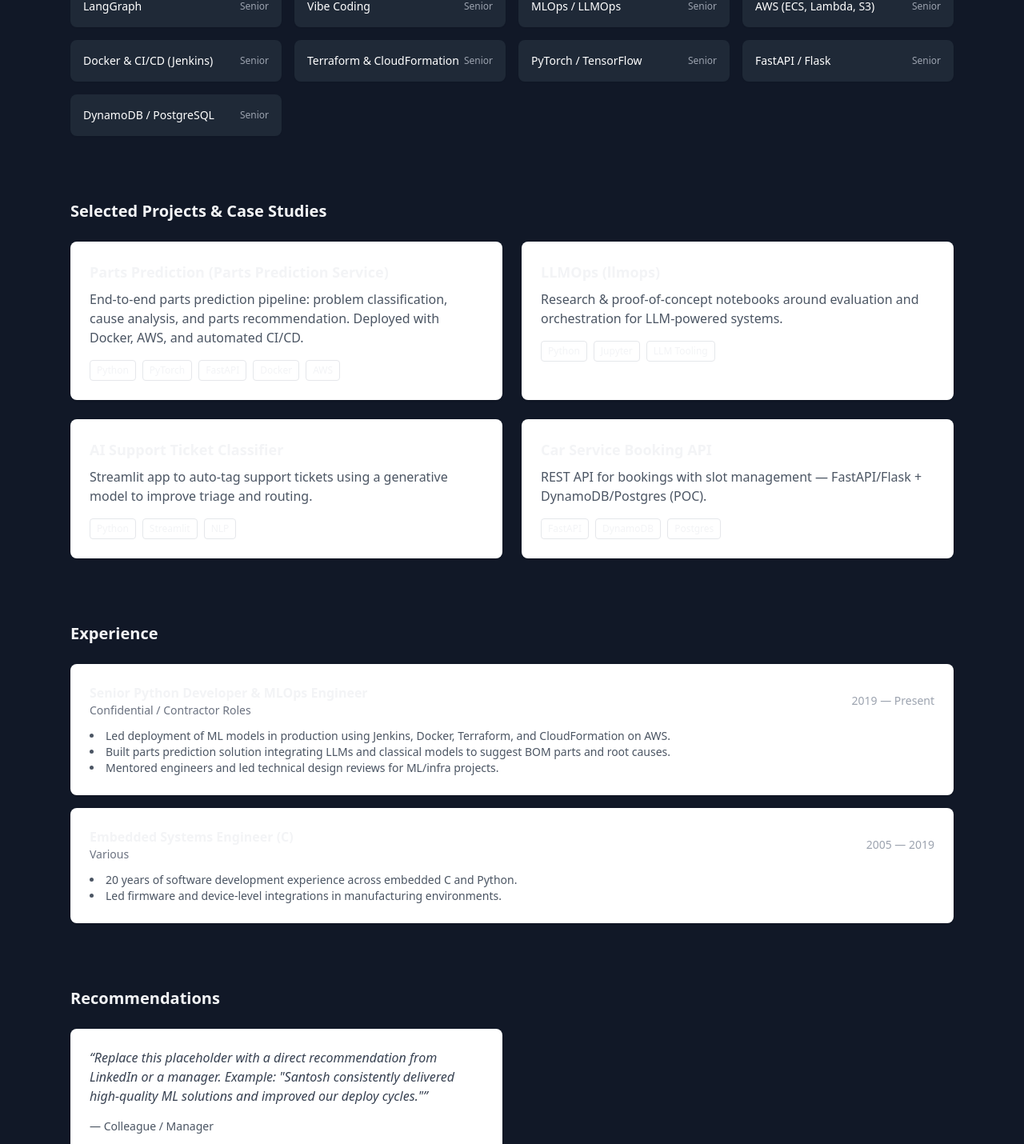
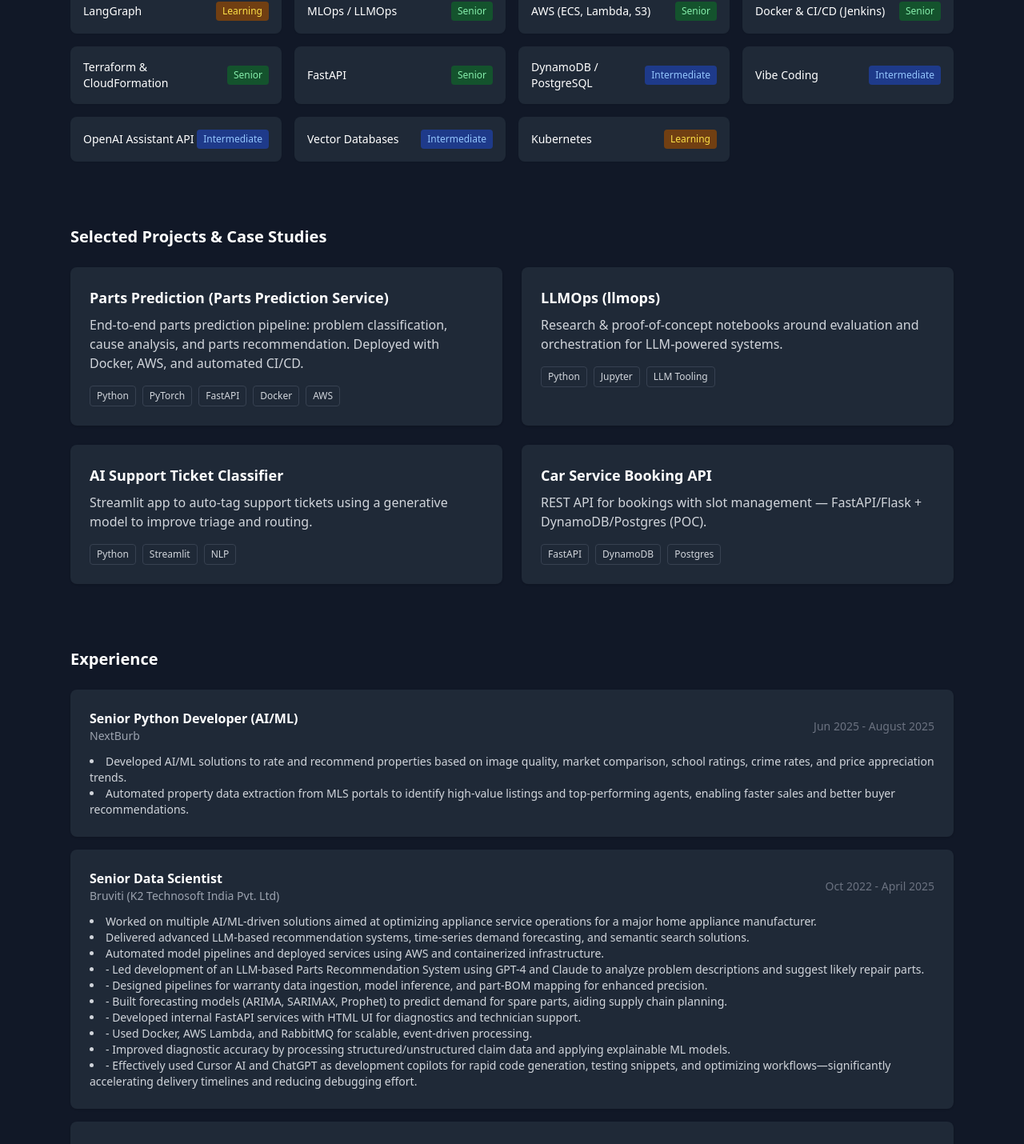
Before and after one commit to santoshkitkare/work-portfolio, a React app in the folder frontend/: page / in a window 1280 px wide. Shown: the part 1053-2483 px from the top of the page at 80% size. Built offline with nearby package versions, Linux system fonts and the light colour scheme; the HTML template or start-up script is replaced by a standard one.

Commit message:
Updated Skillset with level

```diff
--- a/frontend/src/App.jsx
+++ b/frontend/src/App.jsx
@@ -22,19 +22,21 @@
   const tagline = 'Building production-grade ML systems, automations, and LLM-driven developer tools.';
 
   const skills = [
-    'Python',
-    'Generative AI',
-    'Agentic AI',
-    'LangChain',
-    'LangGraph',
-    'Vibe Coding',
-    'MLOps / LLMOps',
-    'AWS (ECS, Lambda, S3)',
-    'Docker & CI/CD (Jenkins)',
-    'Terraform & CloudFormation',
-    'PyTorch / TensorFlow',
-    'FastAPI / Flask',
-    'DynamoDB / PostgreSQL'
+    { name: 'Python', level: 'Senior' },
+    { name: 'Generative AI', level: 'Senior' },
+    { name: 'Agentic AI', level: 'Intermediate' },
+    { name: 'LangChain', level: 'Learning' },
+    { name: 'LangGraph', level: 'Learning' },
+    { name: 'MLOps / LLMOps', level: 'Senior' },
+    { name: 'AWS (ECS, Lambda, S3)', level: 'Senior' },
+    { name: 'Docker & CI/CD (Jenkins)', level: 'Senior' },
+    { name: 'Terraform & CloudFormation', level: 'Senior' },
+    { name: 'FastAPI', level: 'Senior' },
+    { name: 'DynamoDB / PostgreSQL', level: 'Intermediate' },
+    { name: 'Vibe Coding', level: 'Intermediate' },
+    { name: 'OpenAI Assistant API', level: 'Intermediate' },
+    { name: 'Vector Databases', level: 'Intermediate' },
+    { name: 'Kubernetes', level: 'Learning' }
   ];
 
   // Projects pulled from GitHub (public repos) — update descriptions and links as needed
@@ -68,22 +70,71 @@
   // Experience timeline (summarized). Replace company names and dates with exact values if needed.
   const timeline = [
     {
-      role: 'Senior Python Developer & MLOps Engineer',
-      company: 'Confidential / Contractor Roles',
-      period: '2019 — Present',
+      role: 'Senior Python Developer (AI/ML)',
+      company: 'NextBurb',
+      period: 'Jun 2025 - August 2025',
       bullets: [
-        'Led deployment of ML models in production using Jenkins, Docker, Terraform, and CloudFormation on AWS.',
-        'Built parts prediction solution integrating LLMs and classical models to suggest BOM parts and root causes.',
-        'Mentored engineers and led technical design reviews for ML/infra projects.'
+        'Developed AI/ML solutions to rate and recommend properties based on image quality, market comparison, school ratings, crime rates, and price appreciation trends.',
+        'Automated property data extraction from MLS portals to identify high-value listings and top-performing agents, enabling faster sales and better buyer recommendations.'
       ]
     },
     {
-      role: 'Embedded Systems Engineer (C)',
-      company: 'Various',
-      period: '2005 — 2019',
+      role: 'Senior Data Scientist',
+      company: 'Bruviti (K2 Technosoft India Pvt. Ltd)',
+      period: 'Oct 2022 - April 2025',
       bullets: [
-        '20 years of software development experience across embedded C and Python.',
-        'Led firmware and device-level integrations in manufacturing environments.'
+        'Worked on multiple AI/ML-driven solutions aimed at optimizing appliance service operations for a major home appliance manufacturer.',
+        'Delivered advanced LLM-based recommendation systems, time-series demand forecasting, and semantic search solutions.',
+        'Automated model pipelines and deployed services using AWS and containerized infrastructure.',
+        '- Led development of an LLM-based Parts Recommendation System using GPT-4 and Claude to analyze problem descriptions and suggest likely repair parts.',
+        '- Designed pipelines for warranty data ingestion, model inference, and part-BOM mapping for enhanced precision.',
+        '- Built forecasting models (ARIMA, SARIMAX, Prophet) to predict demand for spare parts, aiding supply chain planning.',
+        '- Developed internal FastAPI services with HTML UI for diagnostics and technician support.',
+        '- Used Docker, AWS Lambda, and RabbitMQ for scalable, event-driven processing.',
+        '- Improved diagnostic accuracy by processing structured/unstructured claim data and applying explainable ML models.',
+        '- Effectively used Cursor AI and ChatGPT as development copilots for rapid code generation, testing snippets, and optimizing workflows—significantly accelerating delivery timelines and reducing debugging effort.'
+      ]
+    },
+    {
+      role: 'Python Developer - AI/ML',
+      company: 'Bruviti (K2 Technosoft India Pvt. Ltd)',
+      period: 'Mar 2020 — September 2022',
+      bullets: [
+        'Developed and deployed a Parts Prediction System using deep learning models trained on historical warranty claim data. Aimed to enhance first-time fix rates by predicting required parts in advance and improving technician readiness.',
+        '- Developed deep learning models trained on warranty claims for part prediction and repair planning.',
+        '- Built automated training pipelines for neural network-based models, handling diverse appliance types.',
+        '- Integrated model predictions with service portal APIs for technician tools.',
+        '- Implemented asynchronous workflows using AWS Lambda and RabbitMQ.'
+      ]
+    },
+    {
+      role: 'Technical Lead',
+      company: 'Bruviti (K2 Technosoft India Pvt. Ltd)',
+      period: 'Oct 2013 — Feb 2020',
+      bullets: [
+        'As an Embedded System Programmer, worked on Cross compilation, Design and Development of different Framework for Renesas Synergy Platform.'
+      ]
+    },
+    {
+      role: 'Technical Lead',
+      company: 'Taraspan Solution Pvt. Ltd. Pune',
+      period: 'Nov 2022 - Oct 2013',
+      bullets: [
+        'Working as Technical Lead, participation in design solution for new features, customer requirement analysis, development and bug fixing in WiFi Access Point Controller.'
+      ]
+    },
+    {
+      role: 'Technical Lead',
+      company: '2Wire IDC Pvt. Ltd. Pune',
+      period: 'Apr 2015 - Oct 2012',
+      bullets: [
+        'Worked extensively on embedded C-based system development for networking and IoT devices. Designed and ported protocol stacks (TCP/IP, TR-069, 6LoWPAN), integrated RTOS (FreeRTOS, ThreadX), and built cellular and wireless frameworks for Renesas Synergy MCUs. Also contributed to system architecture, debugging, product releases, and mentoring junior engineers.',
+        '- Worked on C-based embedded systems for telecom and IoT products.',
+        '- Ported networking and device provisioning stacks (TCP/IP, TR-069) to multiple platforms.',
+        '- Built cellular and wireless frameworks (e.g., using NimbeLink, Quectel) for Renesas MCUs.',
+        '- Delivered TR-069 compliant solutions to global ISPs (AT&T, SingTel).',
+        '- Mentored junior engineers and contributed to cross-team architecture decisions.'
+
       ]
     }
   ];
@@ -91,9 +142,23 @@
   // NOTE: LinkedIn scraping is often blocked; please paste any exact testimonial quotes into the TESTIMONIALS array below.
   const testimonials = [
     {
-      quote: 'Replace this placeholder with a direct recommendation from LinkedIn or a manager. Example: "Santosh consistently delivered high-quality ML solutions and improved our deploy cycles."',
-      who: 'Colleague / Manager'
+      quote: 'I have worked with Santosh for many years and I definitely recommend him as a team member not only for his strong technical skills but also as a responsible, reliable, and hardworking intellect. Santosh has consistently demonstrated deep expertise in Python, machine learning libraries, and predictive algorithms. Beyond his technical proficiency, Santosh is a dependable colleague who takes ownership of his work and contributes positively to team collaboration. His professionalism, dedication, and problem-solving capabilities surely make him a valuable contributor in the organization.',
+      who: 'Gopi Kori / Senior Technical Architect at Bruviti'
+    },
+    {
+      quote: 'I’ve had the pleasure of working alongside Santosh for over a decade, and during this time, I’ve consistently been impressed by his dedication, work ethic, and proactive approach to every challenge.\nHe is someone who takes ownership of tasks and sees them through with a level of commitment that truly sets him apart. Whether it’s navigating complex problems, supporting team objectives, or anticipating potential issues before they arise, Santosh is always a step ahead. His attention to detail and willingness to go the extra mile make him an invaluable asset to any team.\nIt’s rare to come across someone as reliable, collaborative, and forward-thinking. I would highly recommend Santosh to any organization looking for a strong performer and a trusted team player.',
+      who: 'Pratik Pujar / Data Science Architect at Bruviti (K2 Technosoft India Pvt. Ltd)'
+    },
+    {
+      quote: 'Santosh\'s ability to take "complete responsibility" of all the tasks assigned to him makes him a very reliable resource and we can 100% count on him. His attitude toward work is excellent, always on his toes and ready go extra miles to make his task shine.',
+      who: 'Vikram Barate / VP Engineering at Neurealm (Formerly GSLab|GAVS)'
+    },
+    {
+      quote: 'Santosh is a great SW engineer. He is a specialist in the network domain. I trusted Santosh to realize complex tasks and the results were up to my expectations. I highly recommend Santosh.',
+      who: 'Regis BONDIDIER / Software Engineering Manager'
     }
+
+
   ];
 
   const [status, setStatus] = useState('');
@@ -171,8 +236,8 @@
           <ul className="mt-4 grid grid-cols-2 gap-4 text-sm">
             <li className="border dark:border-gray-700 p-3 rounded dark:text-gray-300">20+ years software dev</li>
             <li className="border dark:border-gray-700 p-3 rounded dark:text-gray-300">5+ years Python / AI</li>
-            <li className="border dark:border-gray-700 p-3 rounded dark:text-gray-300">ML production & MLOps</li>
-            <li className="border dark:border-gray-700 p-3 rounded dark:text-gray-300">AWS, Docker, CI/CD</li>
+            <li className="border dark:border-gray-700 p-3 rounded dark:text-gray-300">Gen AI & MLOps</li>
+            <li className="border dark:border-gray-700 p-3 rounded dark:text-gray-300">AWS, Docker, GitHub Action, CI/CD</li>
           </ul>
         </div>
       </section>
@@ -192,12 +257,17 @@
 
       {/* SKILLS */}
       <section className="max-w-6xl mx-auto px-6 py-10">
-        <h3 className="text-xl font-semibold mb-4">Skills & Expertise</h3>
+        <h3 className="text-xl font-semibold mb-4 dark:text-white">Skills & Expertise</h3>
         <div className="grid grid-cols-2 md:grid-cols-4 gap-4">
           {skills.map((s) => (
-            <div key={s} className="bg-white dark:bg-gray-800 p-4 rounded-lg shadow-sm flex items-center justify-between">
-              <span className="text-sm font-medium dark:text-white">{s}</span>
-              <span className="text-xs text-gray-500 dark:text-gray-400">Senior</span>
+            <div key={s.name} className="bg-white dark:bg-gray-800 p-4 rounded-lg shadow-sm flex items-center justify-between">
+              <span className="text-sm font-medium dark:text-white">{s.name}</span>
+              <span className={`text-xs px-2 py-1 rounded ${
+                s.level === 'Senior' ? 'bg-green-100 text-green-800 dark:bg-green-900 dark:text-green-300' :
+                s.level === 'Intermediate' ? 'bg-blue-100 text-blue-800 dark:bg-blue-900 dark:text-blue-300' :
+                s.level === 'Learning' ? 'bg-yellow-100 text-yellow-800 dark:bg-yellow-900 dark:text-yellow-300' :
+                'bg-purple-100 text-purple-800 dark:bg-purple-900 dark:text-purple-300'
+              }`}>{s.level}</span>
             </div>
           ))}
         </div>
@@ -205,15 +275,15 @@
 
       {/* PROJECTS */}
       <section id="projects" className="max-w-6xl mx-auto px-6 py-10">
-        <h3 className="text-xl font-semibold mb-6">Selected Projects & Case Studies</h3>
+        <h3 className="text-xl font-semibold mb-6 dark:text-white">Selected Projects & Case Studies</h3>
         <div className="grid md:grid-cols-2 gap-6">
           {projects.map((p) => (
-            <article key={p.title} className="bg-white rounded-lg shadow p-6 hover:shadow-lg transition">
-              <h4 className="text-lg font-semibold"><a href={p.url} target="_blank" rel="noreferrer" className="hover:underline">{p.title}</a></h4>
-              <p className="mt-2 text-gray-600">{p.desc}</p>
+            <article key={p.title} className="bg-white dark:bg-gray-800 rounded-lg shadow p-6 hover:shadow-lg transition">
+              <h4 className="text-lg font-semibold"><a href={p.url} target="_blank" rel="noreferrer" className="hover:underline dark:text-white">{p.title}</a></h4>
+              <p className="mt-2 text-gray-600 dark:text-gray-300">{p.desc}</p>
               <div className="mt-4 flex-wrap flex gap-2">
                 {p.tech.map((t) => (
-                  <span key={t} className="text-xs border rounded px-2 py-1">{t}</span>
+                  <span key={t} className="text-xs border dark:border-gray-700 dark:text-gray-300 rounded px-2 py-1">{t}</span>
                 ))}
               </div>
             </article>
@@ -223,18 +293,18 @@
 
       {/* EXPERIENCE TIMELINE */}
       <section id="experience" className="max-w-6xl mx-auto px-6 py-10">
-        <h3 className="text-xl font-semibold mb-6">Experience</h3>
+        <h3 className="text-xl font-semibold mb-6 dark:text-white">Experience</h3>
         <div className="space-y-4">
           {timeline.map((t) => (
-            <div key={t.role} className="bg-white rounded-lg shadow p-6">
+            <div key={t.role} className="bg-white dark:bg-gray-800 rounded-lg shadow p-6">
               <div className="flex items-center justify-between">
                 <div>
-                  <h4 className="font-semibold">{t.role}</h4>
-                  <p className="text-sm text-gray-500">{t.company}</p>
+                  <h4 className="font-semibold dark:text-white">{t.role}</h4>
+                  <p className="text-sm text-gray-500 dark:text-gray-400">{t.company}</p>
                 </div>
-                <div className="text-sm text-gray-400">{t.period}</div>
+                <div className="text-sm text-gray-400 dark:text-gray-500">{t.period}</div>
               </div>
-              <ul className="mt-3 list-disc list-inside text-sm text-gray-600">
+              <ul className="mt-3 list-disc list-inside text-sm text-gray-600 dark:text-gray-300">
                 {t.bullets.map((b, i) => <li key={i}>{b}</li>)}
               </ul>
             </div>
@@ -244,55 +314,55 @@
 
       {/* TESTIMONIALS */}
       <section className="max-w-6xl mx-auto px-6 py-10">
-        <h3 className="text-xl font-semibold mb-6">Recommendations</h3>
+        <h3 className="text-xl font-semibold mb-6 dark:text-white">Recommendations</h3>
         <div className="grid md:grid-cols-2 gap-6">
           {testimonials.map((t, i) => (
-            <blockquote key={i} className="bg-white p-6 rounded-lg shadow">
-              <p className="text-gray-700 italic">“{t.quote}”</p>
-              <p className="mt-4 text-sm text-gray-600">— {t.who}</p>
+            <blockquote key={i} className="bg-white dark:bg-gray-800 p-6 rounded-lg shadow">
+              <p className="text-gray-700 dark:text-gray-300 italic">"{t.quote}"</p>
+              <p className="mt-4 text-sm text-gray-600 dark:text-gray-400">— {t.who}</p>
             </blockquote>
           ))}
         </div>
-        <p className="mt-4 text-xs text-gray-500">Note: LinkedIn often blocks automated scraping. Paste your exact recommendation quotes into the testimonials array in this file for best results.</p>
+        {/* <p className="mt-4 text-xs text-gray-500 dark:text-gray-400">Note: LinkedIn often blocks automated scraping. Paste your exact recommendation quotes into the testimonials array in this file for best results.</p> */}
       </section>
 
       {/* CONTACT */}
       <footer id="contact" className="max-w-6xl mx-auto px-6 py-12">
-        <div className="bg-white rounded-lg shadow p-6 grid md:grid-cols-2 gap-6">
+        <div className="bg-white dark:bg-gray-800 rounded-lg shadow p-6 grid md:grid-cols-2 gap-6">
           <div>
-            <h4 className="text-lg font-semibold">Get in touch</h4>
-            <p className="mt-2 text-sm text-gray-600">Open to full-time and contract roles: Python Developer, Data Analyst, MLOps, LLMOps.</p>
+            <h4 className="text-lg font-semibold dark:text-white">Get in touch</h4>
+            <p className="mt-2 text-sm text-gray-600 dark:text-gray-300">Open to full-time and contract roles: Python Developer, Data Analyst, MLOps, LLMOps.</p>
 
-            <div className="mt-4 space-y-2 text-sm">
-              <div>GitHub: <a href="https://github.com/santoshkitkare" target="_blank" rel="noreferrer" className="text-indigo-600">github.com/santoshkitkare</a></div>
-              <div>LinkedIn: <a href="https://www.linkedin.com/in/santosh-itkare-56993a38/" target="_blank" rel="noreferrer" className="text-indigo-600">linkedin.com/in/santosh-itkare-56993a38</a></div>
-              <div>Email: <a href="mailto:EMAIL_ADDRESS" className="text-indigo-600">EMAIL_ADDRESS</a></div>
+            <div className="mt-4 space-y-2 text-sm dark:text-gray-300">
+              <div>GitHub: <a href="https://github.com/santoshkitkare" target="_blank" rel="noreferrer" className="text-indigo-600 dark:text-indigo-400 hover:underline">github.com/santoshkitkare</a></div>
+              <div>LinkedIn: <a href="https://www.linkedin.com/in/santosh-itkare-56993a38/" target="_blank" rel="noreferrer" className="text-indigo-600 dark:text-indigo-400 hover:underline">linkedin.com/in/santosh-itkare-56993a38</a></div>
+              <div>Email: <a href="mailto:santoshkitkare@gmail.com" className="text-indigo-600 dark:text-indigo-400 hover:underline">santoshkitkare@gmail.com</a></div>
             </div>
           </div>
 
           <div>
             <form onSubmit={handleSubmit} className="space-y-3">
               <div>
-                <label className="text-sm">Name</label>
-                <input name="name" required className="w-full mt-1 p-2 border rounded" />
+                <label className="text-sm dark:text-gray-300">Name</label>
+                <input name="name" required className="w-full mt-1 p-2 border dark:border-gray-700 dark:bg-gray-700 dark:text-white rounded" />
               </div>
               <div>
-                <label className="text-sm">Email</label>
-                <input name="email" type="email" required className="w-full mt-1 p-2 border rounded" />
+                <label className="text-sm dark:text-gray-300">Email</label>
+                <input name="email" type="email" required className="w-full mt-1 p-2 border dark:border-gray-700 dark:bg-gray-700 dark:text-white rounded" />
               </div>
               <div>
-                <label className="text-sm">Message</label>
-                <textarea name="message" rows={4} required className="w-full mt-1 p-2 border rounded" />
+                <label className="text-sm dark:text-gray-300">Message</label>
+                <textarea name="message" rows={4} required className="w-full mt-1 p-2 border dark:border-gray-700 dark:bg-gray-700 dark:text-white rounded" />
               </div>
               <div className="flex items-center gap-3">
-                <button type="submit" className="px-4 py-2 bg-indigo-600 text-white rounded">Send</button>
-                <small className="text-xs text-gray-500">{status || `Or email me directly at EMAIL_ADDRESS`}</small>
+                <button type="submit" className="px-4 py-2 bg-indigo-600 dark:bg-indigo-500 text-white rounded hover:bg-indigo-700 dark:hover:bg-indigo-600">Send</button>
+                <small className="text-xs text-gray-500 dark:text-gray-400">{status || `Or email me directly at santoshkitkare@gmail.com`}</small>
               </div>
             </form>
           </div>
         </div>
 
-        <p className="mt-6 text-center text-xs text-gray-400">© {new Date().getFullYear()} Santosh Itkare — Portfolio. Built with React + Tailwind.</p>
+        <p className="mt-6 text-center text-xs text-gray-400 dark:text-gray-500">© {new Date().getFullYear()} Santosh Itkare — Portfolio. Built with React + Tailwind.</p>
       </footer>
     </div>
   );
```
